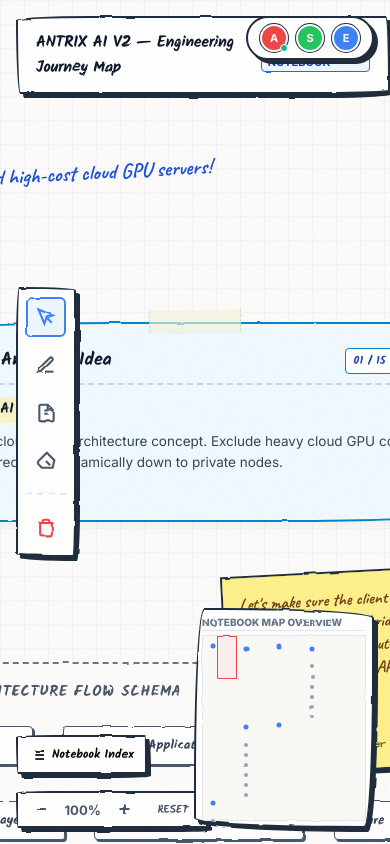
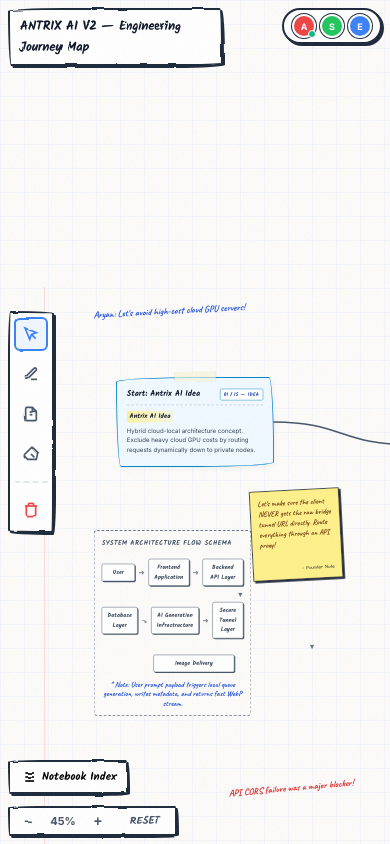
Before and after one commit to AryanUbale7/antrix-documentation, a plain HTML site: page index.html in a window 390 px wide. Drawn offline with Linux system fonts and the light colour scheme.

Commit message:
Make journey board whiteboard canvas mobile responsive

```diff
--- a/index.html
+++ b/index.html
@@ -887,6 +887,105 @@
     }
 
     .minimap-dot.milestone { background: #3B82F6; width: 5px; height: 5px; }
+
+    /* Mobile Responsiveness Media Queries */
+    @media (max-width: 768px) {
+      .viewport {
+        touch-action: none;
+      }
+      .canvas {
+        touch-action: none;
+      }
+      .notebook-rings {
+        display: none !important; /* Hide metal spiral rings to save screen space */
+      }
+      .canvas::before {
+        left: 40px; /* shift red margin line */
+      }
+      .board-header {
+        top: 8px;
+        left: 8px;
+        padding: 6px 10px;
+        max-width: 55%;
+        box-shadow: 2px 2px 0px var(--border-slate);
+      }
+      .board-title-text {
+        font-size: 13px;
+      }
+      .board-badge {
+        display: none !important; /* Hide badge to prevent header text overflow */
+      }
+      .collaborators {
+        top: 8px;
+        right: 8px;
+        padding: 4px 8px;
+        gap: 4px;
+        box-shadow: 2px 2px 0px var(--border-slate);
+      }
+      .avatar {
+        width: 24px;
+        height: 24px;
+        font-size: 9px;
+      }
+      .toolbar {
+        left: 8px;
+        padding: 4px;
+        gap: 6px;
+        box-shadow: 2px 2px 0px var(--border-slate);
+      }
+      .tool-btn {
+        width: 34px;
+        height: 34px;
+      }
+      .tool-btn svg {
+        width: 16px;
+        height: 16px;
+      }
+      .zoom-control {
+        left: 8px;
+        bottom: 8px;
+        padding: 4px 8px;
+        font-size: 11px;
+        box-shadow: 2px 2px 0px var(--border-slate);
+      }
+      .zoom-btn {
+        font-size: 14px;
+      }
+      .jump-panel-toggle {
+        left: 8px;
+        bottom: 50px;
+        padding: 6px 10px;
+        font-size: 11px;
+        box-shadow: 2px 2px 0px var(--border-slate);
+      }
+      .jump-drawer {
+        bottom: 95px;
+        width: 220px;
+        max-height: 280px;
+        padding: 8px;
+        box-shadow: 3px 3px 0px var(--border-slate);
+      }
+      .minimap-container {
+        display: none !important; /* Hide minimap on mobile screen sizes to declutter view */
+      }
+      .node-card {
+        width: 90vw; /* fluid cards on small viewports */
+        max-width: 480px;
+      }
+      .node-card.problem,
+      .node-card.investigation,
+      .node-card.root_cause,
+      .node-card.fix,
+      .node-card.validation,
+      .node-card.resolved {
+        width: 90vw;
+        max-width: 420px;
+      }
+      .whiteboard-sketch {
+        width: 90vw !important;
+        max-width: 600px;
+      }
+    }
   </style>
 </head>
 <body>
@@ -1368,7 +1467,7 @@
     ];
 
     // Global Interactive Panning/Drawing State
-    let scale = 1;
+    let scale = window.innerWidth <= 768 ? 0.45 : 1;
     let translateX = 0;
     let translateY = 0;
     let isDraggingCanvas = false;
@@ -1817,16 +1916,18 @@
     // Mobile touch controls (Pan & Pinch-to-Zoom)
     let touchStartDist = 0;
     viewport.addEventListener("touchstart", (e) => {
-      if (e.target.closest('.toolbar') || e.target.closest('.zoom-control') || e.target.closest('.board-header')) return;
+      if (e.target.closest('.toolbar') || e.target.closest('.zoom-control') || e.target.closest('.board-header') || e.target.closest('.jump-panel-toggle') || e.target.closest('.jump-drawer')) return;
 
       if (e.touches.length === 1) {
         isDraggingCanvas = true;
         startX = e.touches[0].clientX - translateX;
         startY = e.touches[0].clientY - translateY;
       } else if (e.touches.length === 2) {
+        isDraggingCanvas = false; // Stop canvas panning to zoom instead
         touchStartDist = getTouchDistance(e.touches);
       }
-    });
+      e.preventDefault();
+    }, { passive: false });
 
     viewport.addEventListener("touchmove", (e) => {
       if (isDraggingCanvas && e.touches.length === 1) {
@@ -1834,18 +1935,23 @@
         translateY = e.touches[0].clientY - startY;
         updateTransform();
         updateMinimap();
+        e.preventDefault();
       } else if (e.touches.length === 2) {
         const dist = getTouchDistance(e.touches);
-        const delta = dist / touchStartDist;
-        scale = Math.min(Math.max(scale * delta, 0.2), 2);
+        if (touchStartDist > 0) {
+          const delta = dist / touchStartDist;
+          scale = Math.min(Math.max(scale * delta, 0.15), 2);
+          updateTransform();
+          updateMinimap();
+        }
         touchStartDist = dist;
-        updateTransform();
-        updateMinimap();
-      }
-    });
-
-    viewport.addEventListener("touchend", () => {
+        e.preventDefault();
+      }
+    }, { passive: false });
+
+    viewport.addEventListener("touchend", (e) => {
       isDraggingCanvas = false;
+      touchStartDist = 0;
     });
 
     function getTouchDistance(touches) {
```
